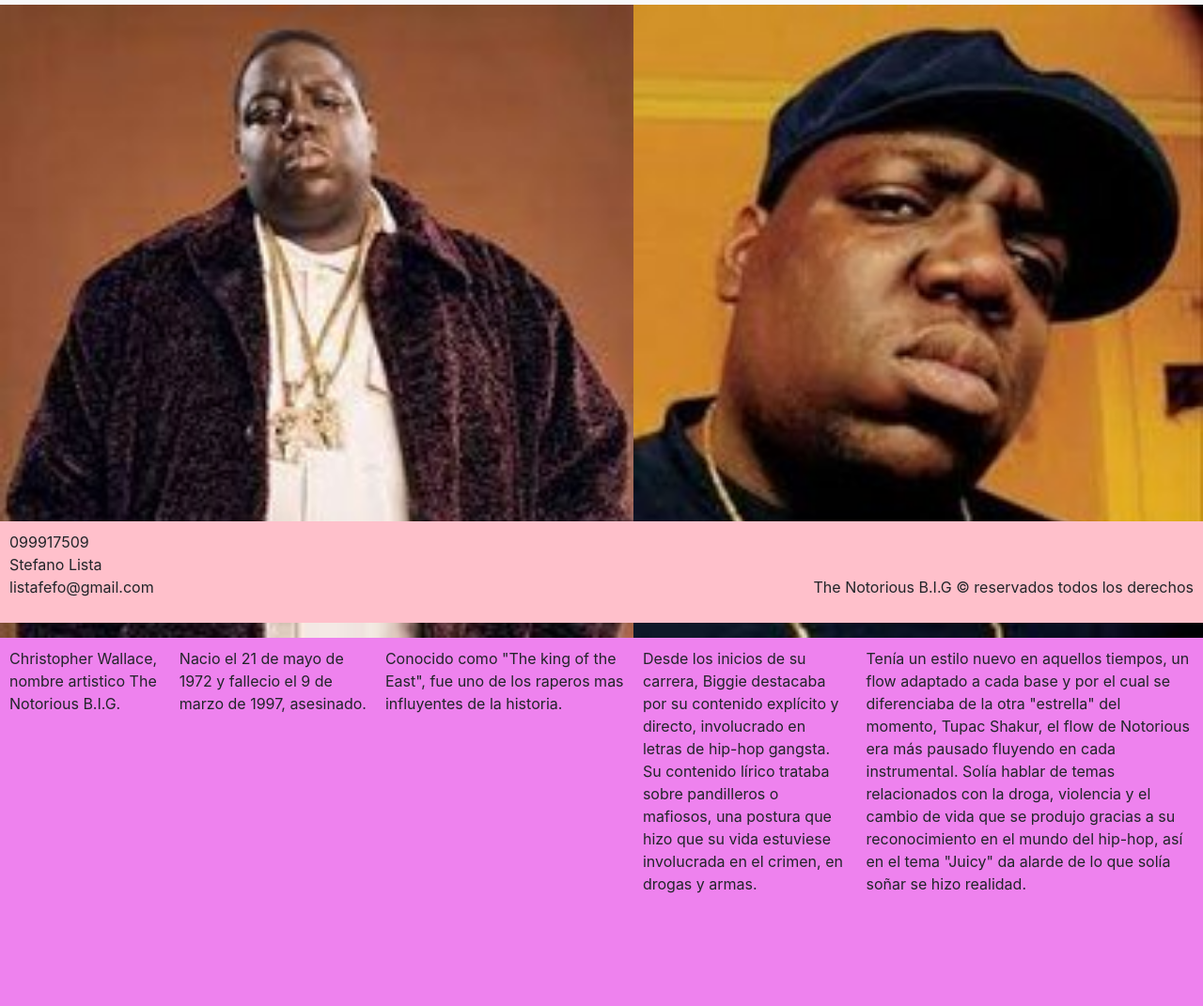
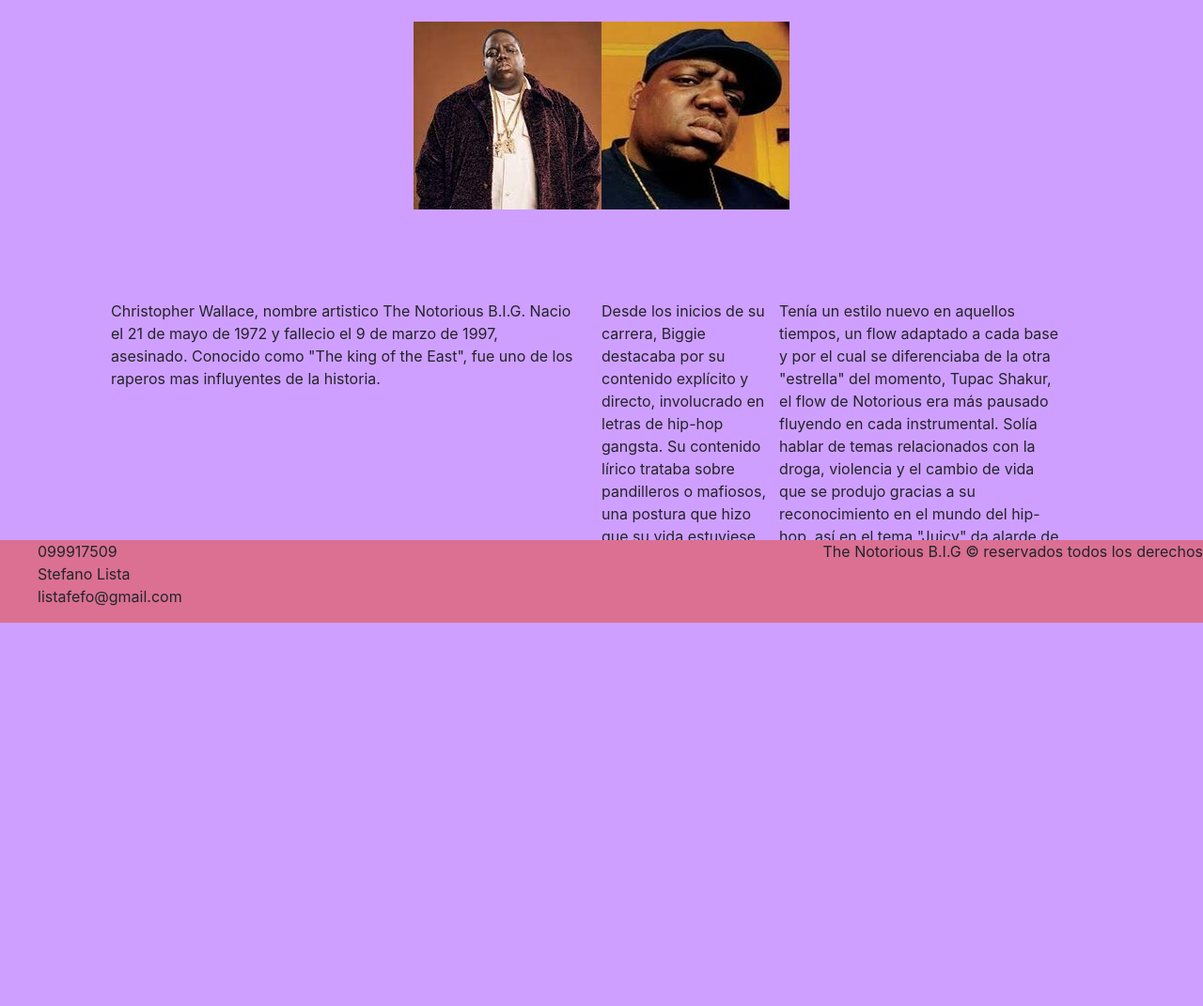
Before and after one commit to Pepelaflor/Proyecto-Coder-House, a plain HTML site: page index.html in a window 1280 px wide. Shown: the part 137-1208 px from the top of the page at 94% size. After the commit the page ends 856 px from the top, so only its background shows below. Drawn offline with nearby package versions, Linux system fonts and the light colour scheme.

Commit message:
Se implemento SASS y se remplazo grids por grid system de bootstrap

```diff
--- a/index.html
+++ b/index.html
@@ -14,11 +14,9 @@
     <link rel="stylesheet" href="https://cdnjs.cloudflare.com/ajax/libs/animate.css/4.1.1/animate.min.css">
 </head>
 <body>
-    <!-- Header -->
-    <div class="grid-container">
   <header class="header">
     <h1 class="animate__heartBeat">The Notorious B.I.G</h1>
-            <nav class="navbar navbar-expand-lg navbar-light bg-light">
+    <nav class="navbar navbar-expand-lg navbar-light bg-dark">
         <a class="navbar-brand" href="#">Menu</a>
         <button class="navbar-toggler" type="button" data-toggle="collapse" data-target="#navbarNav" aria-controls="navbarNav" aria-expanded="false" aria-label="Toggle navigation">
           <span class="navbar-toggler-icon"></span>
@@ -41,30 +39,35 @@
         </div>
       </nav>
 </header>
-        <!-- Fin Header -->
-        <!-- Texto e imagenes -->
-        <section class="Foto1 animate__animated animate__fadeInDown"><img src="multimedia/biggie.jpg" alt=""></section>
-        <section class="Texto1">
-            <p>
-             Christopher Wallace, nombre artistico The Notorious B.I.G.
-            </p>
-            <p>
+
+  <!-- Container -->
+    <section class="container">
+      <!-- row  -->
+      <div class="row">
+        <!-- col -->
+
+        <!-- Imagenes -->
+        <div class="col p-5">
+          <img class="imagen animate__animated animate__fadeInDown" src="multimedia/biggie.jpg" alt="">
+          <img class="imagen animate__animated animate__fadeInDown" src="multimedia/biggie2.jpg" alt="">
+        </div>
+
+        <!-- Textos -->
+        <div class="row p-5">
+          <div class="col">
+          <p>Christopher Wallace, nombre artistico The Notorious B.I.G.
+
           Nacio el 21 de mayo de 1972 y fallecio el 9 de marzo de 1997, asesinado.
-            </p>
-            <p>
-              Conocido como "The king of the East", fue uno de los raperos mas influyentes de la historia.
-            </p>
+
+          Conocido como "The king of the East", fue uno de los raperos mas influyentes de la historia.</p>
+
+          </div>
+          <div class="col">
+            <p>Desde los inicios de su carrera, Biggie destacaba por su contenido explícito y directo, involucrado en letras de hip-hop gangsta. Su contenido lírico trataba sobre pandilleros o mafiosos, una postura que hizo que su vida estuviese involucrada en el crimen, en drogas y armas.</p>
+          <p>Tenía un estilo nuevo en aquellos tiempos, un flow adaptado a cada base y por el cual se diferenciaba de la otra "estrella" del momento, Tupac Shakur, el flow de Notorious era más pausado fluyendo en cada instrumental. Solía hablar de temas relacionados con la droga, violencia y el cambio de vida que se produjo gracias a su reconocimiento en el mundo del hip-hop, así en el tema "Juicy" da alarde de lo que solía soñar se hizo realidad.</p>
+          </div>
+        </div>
     </section>
-        <section class="Foto2 animate__animated animate__fadeInDown"><img src="multimedia/biggie2.jpg" alt=""></section>
-        <section class="Texto2">
-            <p>
-              Desde los inicios de su carrera, Biggie destacaba por su contenido explícito y directo, involucrado en letras de hip-hop gangsta. Su contenido lírico trataba sobre pandilleros o mafiosos, una postura que hizo que su vida estuviese involucrada en el crimen, en drogas y armas.
-            </p>
-            <p>
-              Tenía un estilo nuevo en aquellos tiempos, un flow adaptado a cada base y por el cual se diferenciaba de la otra "estrella" del momento, Tupac Shakur, el flow de Notorious era más pausado fluyendo en cada instrumental. Solía hablar de temas relacionados con la droga, violencia y el cambio de vida que se produjo gracias a su reconocimiento en el mundo del hip-hop, así en el tema "Juicy" da alarde de lo que solía soñar se hizo realidad.
-            </p>
-        </section>
-        <!-- Fin texto e imagenes -->
 <!-- Footer -->
     <footer class="footer">
       <ul class="contact">
@@ -77,8 +80,6 @@
 
       </section>
     </footer>
-        <!-- Fin footer-->
-    </div>
     <!-- Bootstrap JS-->
     <script src="https://cdn.jsdelivr.net/npm/@popperjs/core@2.10.2/dist/umd/popper.min.js" integrity="sha384-7+zCNj/IqJ95wo16oMtfsKbZ9ccEh31eOz1HGyDuCQ6wgnyJNSYdrPa03rtR1zdB" crossorigin="anonymous"></script>
     <script src="https://cdn.jsdelivr.net/npm/bootstrap@5.1.3/dist/js/bootstrap.min.js" integrity="sha384-QJHtvGhmr9XOIpI6YVutG+2QOK9T+ZnN4kzFN1RtK3zEFEIsxhlmWl5/YESvpZ13" crossorigin="anonymous"></script>
--- /dev/null
+++ b/scss/components/_footer.scss
@@ -0,0 +1,11 @@
+footer {
+    display: flex;
+    justify-content: space-between;
+    width: 100%;
+    position: fixed;
+    bottom: 0;
+    background-color: palevioletred;
+    ul {
+        list-style: none;
+    }
+}
--- /dev/null
+++ b/scss/components/_header.scss
@@ -0,0 +1,7 @@
+header {
+    background-color: palevioletred;
+    h1 {
+        display: flex;
+        justify-content: center;
+    }
+}
--- /dev/null
+++ b/scss/components/_imagenes.scss
@@ -0,0 +1,9 @@
+section {
+    div {
+        div{
+            display: flex;
+            justify-content: center;
+            width: 100%;
+        }
+    }
+}
--- /dev/null
+++ b/scss/style.scss
@@ -0,0 +1,7 @@
+body {
+    background-color: #CF9FFF
+}
+
+@import "../scss/components/header";
+@import "../scss/components/imagenes";
+@import "../scss/components/footer";
```
Also changed, not shown: html/discografía.html (+24 -20 lines), css/style.css, multimedia/album1.jpg, multimedia/album2.jpg, 1 other file. Lines whose indentation alone changed are shown as unchanged.
